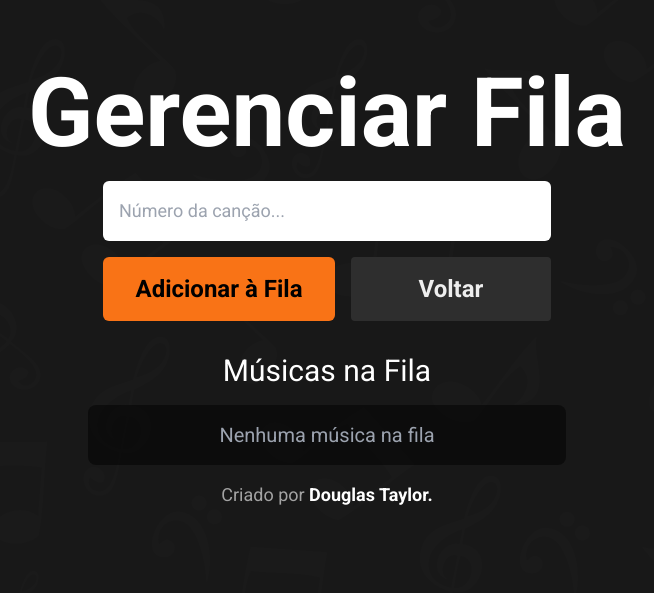
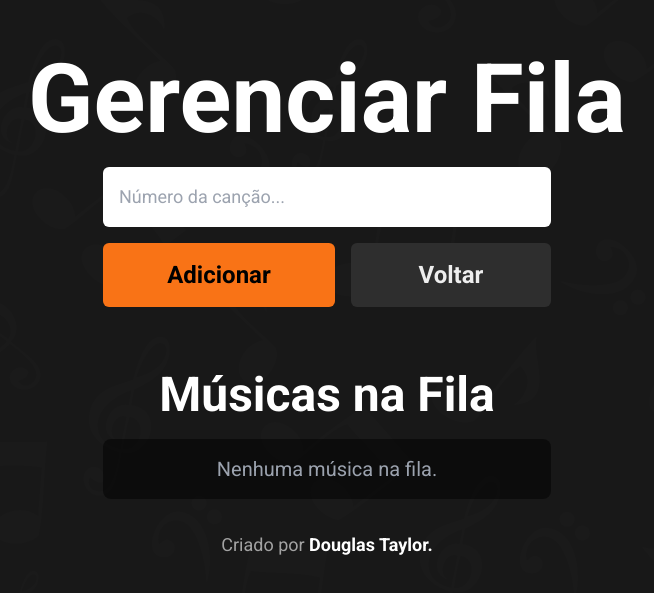
Before and after one commit to douglastaylorb/busca-musicas-karaoke, a Vue app: page /karaoke-queue in a window 1280 px wide. Shown: the part 113-706 px from the top of the page, without its empty margins (313-967 px from the left). Built offline with nearby package versions, Linux system fonts and the light colour scheme.

Commit message:
ajustes finos

```diff
--- a/src/components/BackToHome.vue
+++ b/src/common/BackToHome.vue
@@ -2,7 +2,7 @@
   <button
     type="button"
     @click="$router ? $router.push('/') : window.location.href = '/'"
-    class="px-4 py-3 text-2xl font-bold text-[var(--font-color)] bg-[#2e2e2e] rounded hover:bg-[#464545] active:bg-[#161616] no-underline border-none cursor-pointer focus:outline-0"
+    class="px-4 py-3 text-2xl font-bold text-[var(--font-color)] bg-[#2e2e2e] rounded-md hover:bg-[#464545] active:bg-[#161616] no-underline border-none cursor-pointer focus:outline-0"
   >
     Voltar
   </button>
--- a/src/components/Karaoke.vue
+++ b/src/components/Karaoke.vue
@@ -8,7 +8,7 @@
         <div v-if="filaMusicas.length === 0" class="text-xl text-gray-400">
           Nenhuma música na fila
         </div>
-        <div v-else class="space-y-2">
+        <div v-else class="space-y-2 max-h-[325px] overflow-y-auto custom-scrollbar">
           <div v-for="(codigo, index) in filaMusicas" :key="index"
                class="flex flex-col p-2 bg-neutral-100 rounded">
             <span class="text-xl font-bold text-neutral-800">{{ musicasInfo[codigo]?.titulo || codigo }}</span>
@@ -42,7 +42,7 @@
 </template>
 
 <script>
-import BackToHome from './BackToHome.vue';
+import BackToHome from '../common/BackToHome.vue';
 
 export default {
   name: 'Karaoke',
@@ -247,4 +247,26 @@ export default {
   max-height: 90% !important;
   overflow-y: auto !important;
 }
+
+.custom-scrollbar {
+  scrollbar-width: thin;
+  scrollbar-color: rgba(255, 255, 255, 0.3) transparent;
+}
+
+.custom-scrollbar::-webkit-scrollbar {
+  width: 8px;
+}
+
+.custom-scrollbar::-webkit-scrollbar-track {
+  background: transparent;
+}
+
+.custom-scrollbar::-webkit-scrollbar-thumb {
+  background-color: rgba(255, 255, 255, 0.3);
+  border-radius: 4px;
+}
+
+.custom-scrollbar::-webkit-scrollbar-thumb:hover {
+  background-color: rgba(255, 255, 255, 0.5);
+}
 </style>
--- a/src/components/KaraokeQueue.vue
+++ b/src/components/KaraokeQueue.vue
@@ -1,6 +1,7 @@
 <template>
-  <div class="karaoke-queue-container flex flex-col items-center justify-center text-center text-white">
-    <h1 class="mb-5 text-8xl max-md:text-6xl max-sm:text-5xl">Gerenciar Fila</h1>
+  <div class="max-w-screen-xl mx-auto flex flex-col justify-between text-center text-white p-4 gap-16">
+    <div class="flex flex-col items-center justify-center w-full">
+      <h1 class="mb-5 mt-5 text-8xl max-md:text-6xl max-sm:text-5xl">Gerenciar Fila</h1>
       <div class="px-4 flex flex-col items-center justify-center w-full">
         <input
           type="text"
@@ -15,29 +16,42 @@
             @click="adicionarNaFila"
             class="flex-1 px-8 py-4 text-2xl font-bold text-black bg-orange-500 rounded-md hover:opacity-80 active:opacity-60"
           >
-          Adicionar à Fila
+            Adicionar
           </button>
           <BackToHome class="flex-1" />
         </div>
       </div>
+    </div>
 
     <!-- Lista de músicas na fila -->
-    <div class="mt-8 w-4/5 max-w-lg">
-      <h2 class="text-3xl mb-4">Músicas na Fila</h2>
-      <div class="bg-black bg-opacity-50 rounded-lg p-4">
+    <div class="w-full flex flex-col items-center justify-center">
+      <h2 class="mb-5 text-5xl max-md:text-6xl max-sm:text-5xl font-bold">Músicas na Fila</h2>
+      <div class="bg-black bg-opacity-50 rounded-lg p-4 w-full max-w-md flex flex-col items-center justify-center">
         <div v-if="filaMusicas.length === 0" class="text-xl text-gray-400">
-          Nenhuma música na fila
+          Nenhuma música na fila.
         </div>
-        <div v-else class="space-y-2">
+        <div v-else class="space-y-2 max-h-[325px] overflow-y-auto custom-scrollbar">
           <div v-for="(codigo, index) in filaMusicas" :key="index"
-               class="flex flex-col p-2 bg-neutral-100 rounded">
+               :class="[
+                 'flex flex-col p-2 rounded min-w-[415px] max-w-[415px]',
+                 index === 0 ? 'bg-green-200' : 'bg-neutral-100'
+               ]">
             <div class="flex justify-between items-center">
               <div class="flex flex-col items-start">
-                <span class="text-xl font-bold text-neutral-800">{{ musicasInfo[codigo]?.titulo || codigo }}</span>
+                <span class="text-lg font-bold text-neutral-800">{{ musicasInfo[codigo]?.titulo || codigo }}</span>
                 <span class="text-lg text-neutral-700">{{ musicasInfo[codigo]?.cantor || 'Artista desconhecido' }}</span>
                 <span class="text-sm text-neutral-600">Código: {{ codigo }}</span>
               </div>
-              <button @click="removerDaFila(index)"
+              <div
+                v-if="index === 0"
+                class="text-green-600 ml-4 cursor-pointer flex flex-col items-center justify-center"
+                @click="removerDaFila(index)"
+                >
+                <span class="text-green-600 font-bold ml-4 text-lg">Tocando</span>
+                <span class="text-green-600 ml-4 text-sm">Remover</span>
+              </div>
+              <button v-else
+                      @click="removerDaFila(index)"
                       class="text-red-500 hover:text-red-700 ml-4 text-lg">
                 Remover
               </button>
@@ -50,7 +64,7 @@
 </template>
 
 <script>
-import BackToHome from './BackToHome.vue';
+import BackToHome from '../common/BackToHome.vue';
 
 export default {
   name: 'KaraokeQueue',
@@ -144,4 +158,26 @@ export default {
 .fade-enter, .fade-leave-to {
   opacity: 0;
 }
+
+.custom-scrollbar {
+  scrollbar-width: thin;
+  scrollbar-color: rgba(255, 255, 255, 0.3) transparent;
+}
+
+.custom-scrollbar::-webkit-scrollbar {
+  width: 8px;
+}
+
+.custom-scrollbar::-webkit-scrollbar-track {
+  background: transparent;
+}
+
+.custom-scrollbar::-webkit-scrollbar-thumb {
+  background-color: rgba(255, 255, 255, 0.3);
+  border-radius: 4px;
+}
+
+.custom-scrollbar::-webkit-scrollbar-thumb:hover {
+  background-color: rgba(255, 255, 255, 0.5);
+}
 </style>
--- a/src/components/MusicSearch.vue
+++ b/src/components/MusicSearch.vue
@@ -44,7 +44,7 @@
 <script>
 import { ref } from 'vue';
 import { getMusicList } from '../http/request.js';
-import BackToHome from './BackToHome.vue';
+import BackToHome from '../common/BackToHome.vue';
 
 export default {
   components: {
```
Lines whose indentation alone changed are shown as unchanged.
